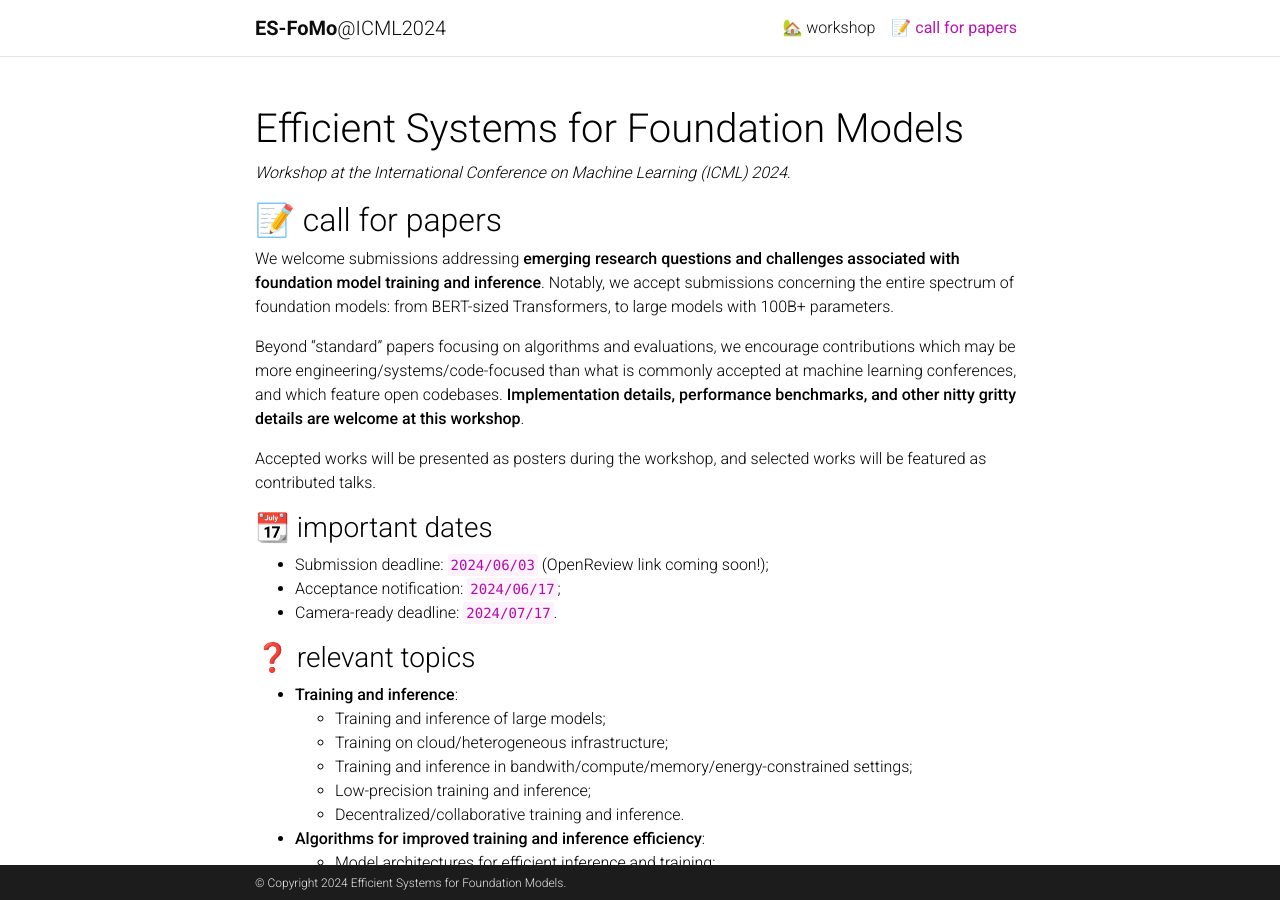
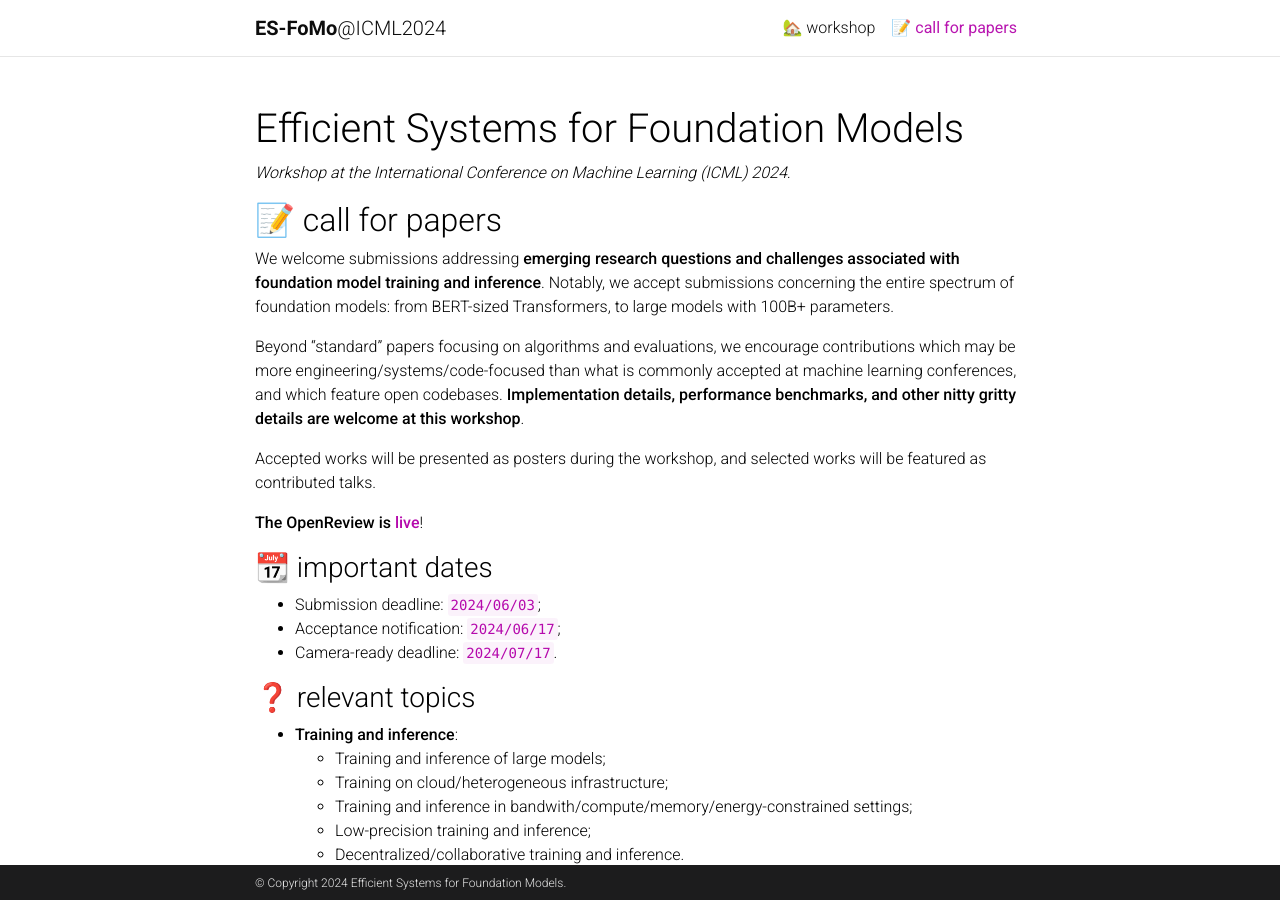
Before and after one commit to slippylolo/es-fomo.github.io, a Jekyll site: the page built from _pages/call.md, in a window 1280 px wide and 900 px high. Built offline with Jekyll 4.4.1, drawn with Linux system fonts in a browser that asks for light colours; comment, search, counter and statistics services are not loaded; a style sheet for code colours, icons or effects is not loaded.

Commit message:
Update call.md

```diff
--- a/_pages/call.md
+++ b/_pages/call.md
@@ -15,9 +15,11 @@
 
 Accepted works will be presented as posters during the workshop, and selected works will be featured as contributed talks.
 
+**The OpenReview is [live](https://openreview.net/group?id=ICML.cc/2024/Workshop/ES-FoMo-II)**!
+
 ### 📆 important dates
 
-* Submission deadline: **`2024/06/03`** (OpenReview link coming soon!);
+* Submission deadline: **`2024/06/03`**;
 * Acceptance notification: **`2024/06/17`**;
 * Camera-ready deadline: **`2024/07/17`**.
 
```
